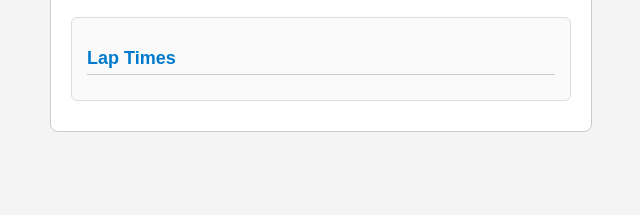
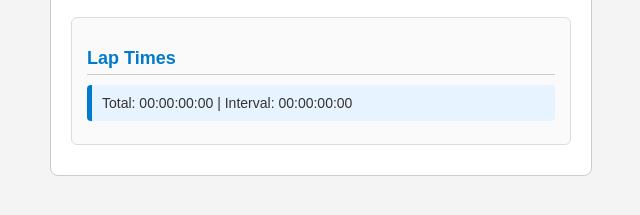
Before and after one commit to Shubhamrana7076/SCT_WD_2, a plain HTML site: page index.html in a window 1280 px wide. Both pictures are taken after a click on the button "Lap". Shown: the part 241-456 px from the top of the page, without its empty margins (319-959 px from the left). Drawn offline with Linux system fonts and the light colour scheme.

Commit message:
Update index.html

```diff
--- a/index.html
+++ b/index.html
@@ -144,10 +144,11 @@
     let seconds = Math.floor((msTotal % 60000) / 1000);
     let milliseconds = Math.floor((msTotal % 1000) / 10);
 
-      return ${hours.toString().padStart(2, '0')}: +
-        ${minutes.toString().padStart(2, '0')}: +
-        ${seconds.toString().padStart(2, '0')}: +
-        ${milliseconds.toString().padStart(2, '0')};
+    // ✅ Use backticks for template literals
+    return `${hours.toString().padStart(2, '0')}:` +
+           `${minutes.toString().padStart(2, '0')}:` +
+           `${seconds.toString().padStart(2, '0')}:` +
+           `${milliseconds.toString().padStart(2, '0')}`;
   }
 
   function updateDisplay() {
@@ -194,10 +195,12 @@
     lastLapTime = currentLapMs;
 
     const li = document.createElement("li");
-      li.innerHTML = Total: ${formatTime(currentLapMs)} | Interval: ${formatTime(lapDiff)};
+    // ✅ Use backticks here too
+    li.innerHTML = `Total: ${formatTime(currentLapMs)} | Interval: ${formatTime(lapDiff)}`;
     lapList.insertBefore(li, lapList.firstChild);
   };
 </script>
+
 </body>
 
 </html>
```
Lines whose indentation alone changed are shown as unchanged.
